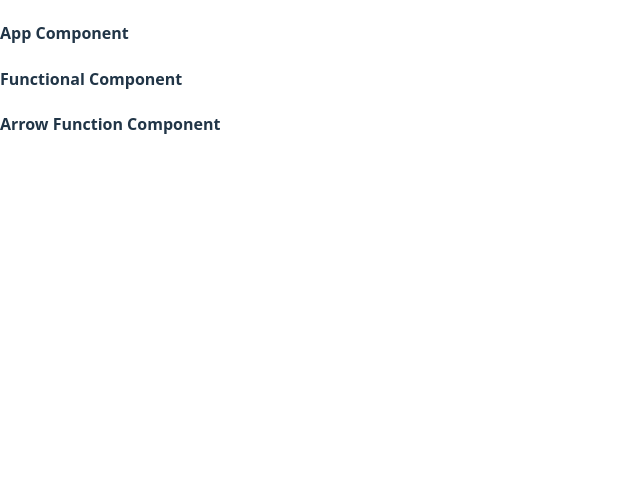
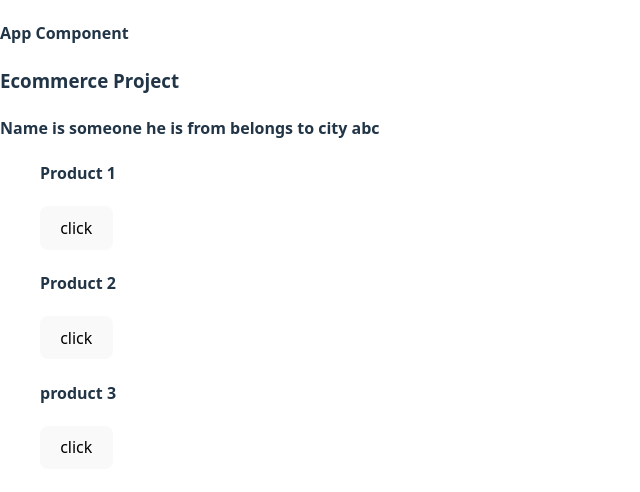
Before and after one commit to 0011-sketch/React-Js, a React (Vite) app in the folder vite-project/: page / in a window 1280 px wide. Shown: the top 492 px of the page, without its empty margins (0-640 px from the left). Built offline with nearby package versions, Linux system fonts and the light colour scheme.

Commit message:
1.props concepts

```diff
--- a/vite-project/src/App.jsx
+++ b/vite-project/src/App.jsx
@@ -1,12 +1,20 @@
-import ArrowFunction from "./components/arrowFunction";
-import FunctionalComponent from "./components/functionalComponent";
+// import ArrowFunction from "./components/arrowFunction";
+// import FunctionalComponent from "./components/functionalComponent";
+
+import ProductList from "./components/products";
+const dummyProductData = ["Product 1", "Product 2", "product 3"];
 
 function App() {
   return (
     <div>
       <h4>App Component</h4>
-      <FunctionalComponent />
-      <ArrowFunction />
+      {/* <FunctionalComponent />
+      <ArrowFunction /> */}
+      <ProductList
+        ListOfProducts={dummyProductData}
+        name="someone"
+        city="abc"
+      />
     </div>
   );
 }
--- /dev/null
+++ b/vite-project/src/components/products/component/product-item.jsx
@@ -0,0 +1,15 @@
+// Both the components are in the same file there is no need to export it
+
+function ButtonComponent() {
+  return <button>click</button>;
+}
+
+function ProductItem({ singleProductItem, key }) {
+  return (
+    <div key={key}>
+      <h4> {singleProductItem}</h4>
+      <ButtonComponent />
+    </div>
+  );
+}
+export default ProductItem;
--- /dev/null
+++ b/vite-project/src/components/products/index.jsx
@@ -0,0 +1,21 @@
+import ProductItem from "./component/product-item";
+
+function ProductList({ name, city, ListOfProducts }) {
+  //   const { name, city } = props;
+  //   console.log(name);
+  return (
+    <div>
+      <h3>Ecommerce Project</h3>
+      {/* <ProductItem /> */}
+      <h4>
+        Name is {name} he is from belongs to city {city}
+      </h4>
+      <ul>
+        {ListOfProducts.map((item, index) => (
+          <ProductItem singleProductItem={item} key={index} />
+        ))}
+      </ul>
+    </div>
+  );
+}
+export default ProductList;
```
